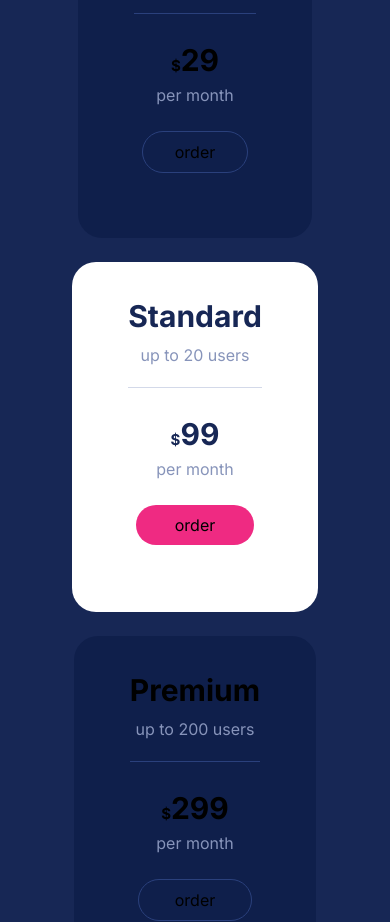
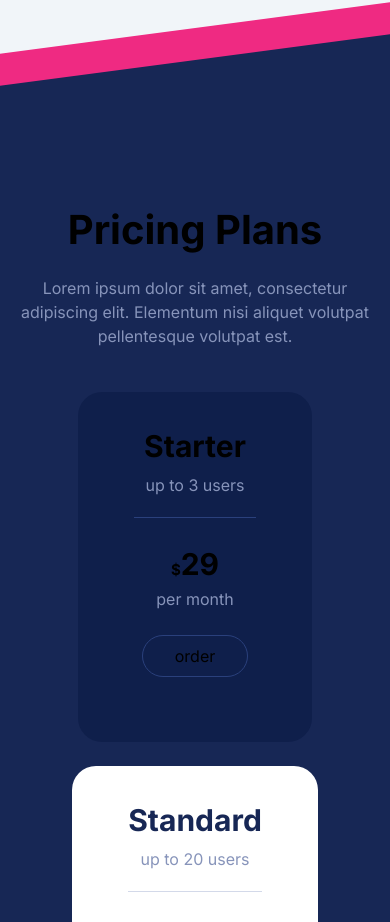
Before and after one commit to Andreyhuey/analytics, a Next.js app: page / in a window 390 px wide. Shown: the part 4539-5461 px from the top of the page. Built offline with nearby package versions, Linux system fonts and the light colour scheme.

Commit message:
analytics project complete

```diff
--- a/src/components/Pricing.tsx
+++ b/src/components/Pricing.tsx
@@ -4,7 +4,8 @@ import { Footer } from ".";
 const Pricing = () => {
   return (
     <div className="relative overflow-hidden bg-[url('../assets/background-bottom.svg')] bg-no-repeat bg-cover">
-      <div className="relative lg:pt-60 pt-10 md:pt-24 text-center pb-20 px-4 lg:px-40">
+      <span className=""></span>
+      <div className="relative lg:pt-60 md:pt-44 mt-[34rem] md:mt-0 text-center pb-20 px-4 lg:px-40">
         <div className="flex flex-col items-center gap-4 justify-center pb-7">
           <p className="text-[40px] font-[700] lg:max-w-[660px]">
             Pricing Plans
```
